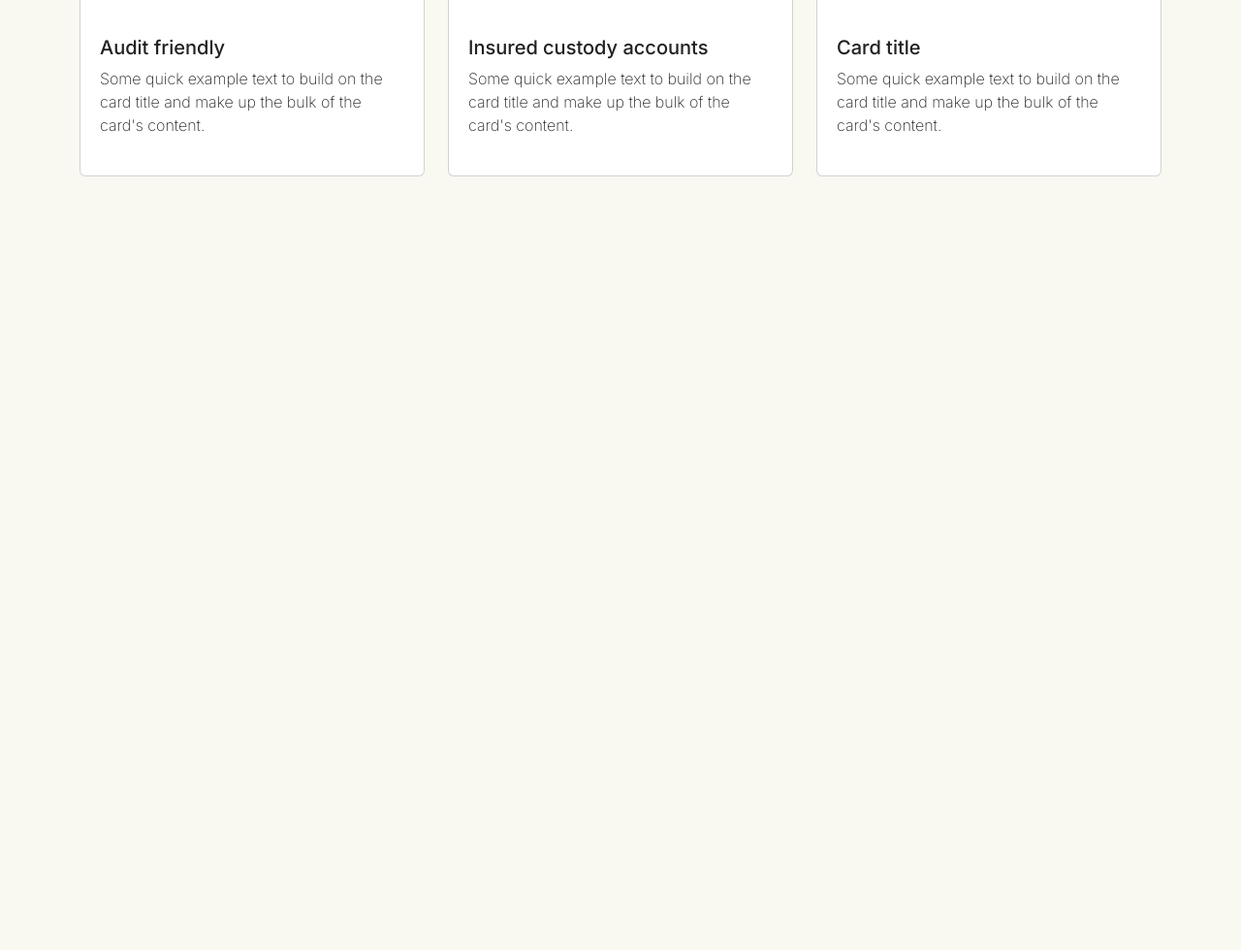
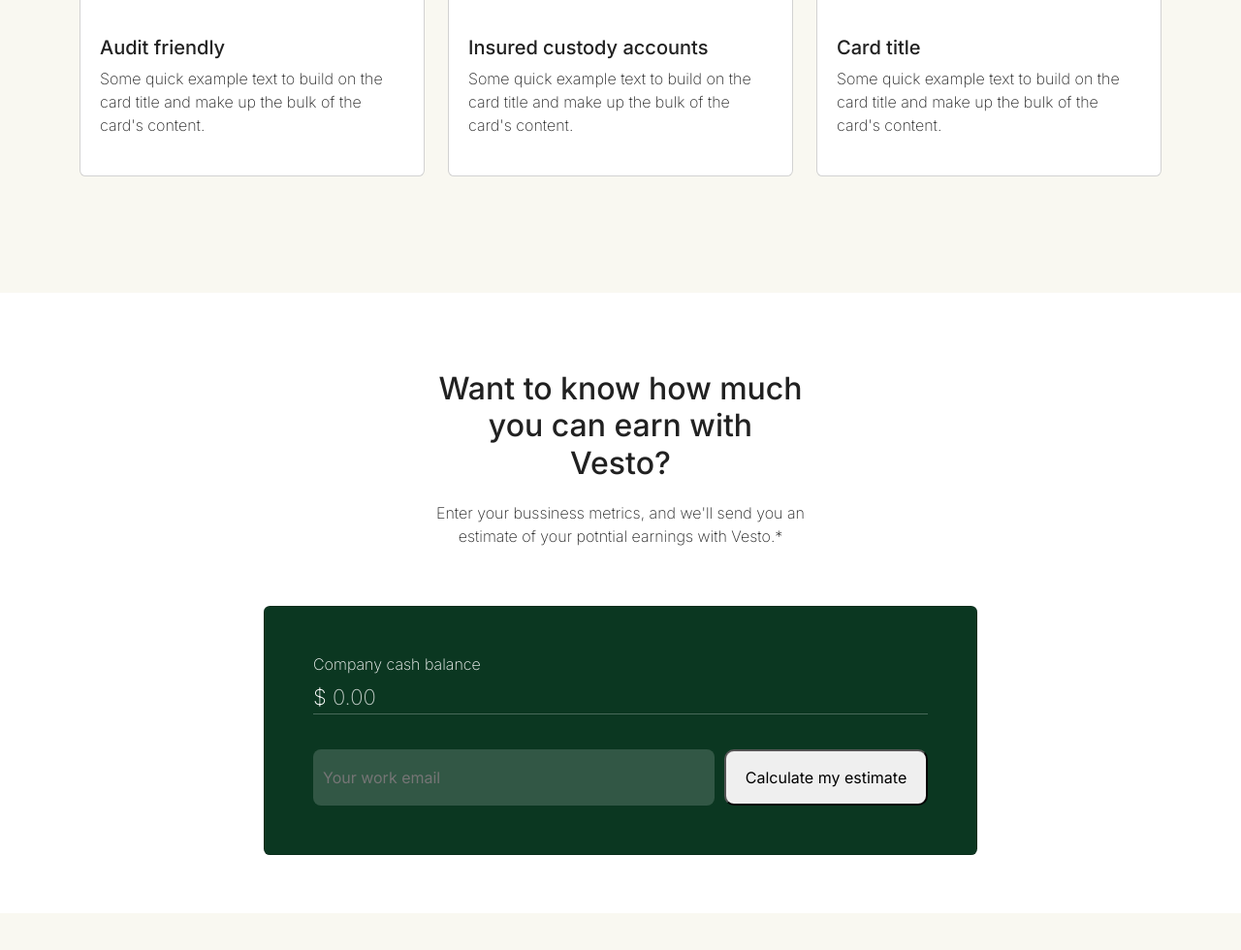
Before and after one commit to elanurbulbul/LandingPageVESTO, a website built with Vite: page src/index.html in a window 1280 px wide. Shown: the part 4542-5522 px from the top of the page at 97% size. Before the commit the page ends 4814 px from the top, so only its background shows below. Built offline with nearby package versions, Linux system fonts and the light colour scheme.

Commit message:
AddedNewsletter-section

```diff
--- a/src/index.html
+++ b/src/index.html
@@ -545,6 +545,37 @@
                 </div>
             </div>
         </section>
+        <section class="newsletter-section">
+            <div class="container">
+                <div class="newsletter-title">
+                    <h2>Want to know how much you can earn with Vesto?</h2>
+                </div>
+                <div class="newsletter-description">
+                    <p>Enter your bussiness metrics, and we'll send you an estimate of your potntial earnings with
+                        Vesto.*</p>
+                </div>
+                <div class="row justify-content-center ">
+                    <div class="col-lg-8 col-md-10 col-12">
+                        <div class="card bg-primary">
+                                <div class="newsletter-card">
+                                    <h6 class="newsletter-card-title">Company cash balance</h6>
+                                    <p class="newsletter-card-description">$ <span>0.00</span></p>
+                                    <hr>
+                                    <div class="newsletter-input-part d-flex flex-wrap flex-row ">
+                                        <input id="email-address" name="email" type="email" autocomplete="email" required
+                                            class=" newsletter-input flex-grow-1 "
+                                            placeholder="Your work email">
+                                        <button type="submit"
+                                            class="newsletter-button ">Calculate my estimate</button>
+                                    </div>
+                                </div>
+
+                        </div>
+                    </div>
+                </div>
+
+            </div>
+        </section>
     </main>
 </body>
 
--- a/src/styles/style.scss
+++ b/src/styles/style.scss
@@ -72,7 +72,7 @@
   }
 }
 .brands-section {
-  background: #F2F1E8;
+  background: #f2f1e8;
   text-align: center;
   padding: 50px 0;
   margin-bottom: 0;
@@ -80,7 +80,7 @@
     font-size: 21px;
     margin-bottom: 50px;
   }
-   .brands-section-list {
+  .brands-section-list {
     width: 100%;
   }
 }
@@ -102,7 +102,7 @@
 }
 .testimionial-section {
   color: white;
-  margin:0;
+  margin: 0;
   padding: 60px 0;
   .testimionial-text {
     font-size: 36.4px;
@@ -117,60 +117,60 @@
     max-width: 320px;
   }
 }
-.bento-card-section{
+.bento-card-section {
   padding: 60px 0;
   margin: 0;
-  .bento-title{
+  .bento-title {
     margin-bottom: 50px;
   }
-  .card{
+  .card {
     background: white;
     width: 100%;
     min-height: 240px;
-    padding:50px;
+    padding: 50px;
     margin-bottom: 20px;
-    .card-title{
+    .card-title {
       margin: 15px 0;
       font-weight: 400;
       font-size: 18.9px;
     }
   }
 }
-.cta-section{
+.cta-section {
   padding: 60px 0;
   margin: 0;
-  .cta-section-titles{
-    color: #74746A;
+  .cta-section-titles {
+    color: #74746a;
     font-weight: 200;
     margin-bottom: 50px;
-      span{
-        color: black;
-      }
+    span {
+      color: black;
+    }
   }
-  .cta-section-card{
-    .card-second{
-      background: #F2F1E8 !important;
+  .cta-section-card {
+    .card-second {
+      background: #f2f1e8 !important;
     }
-    .card{
+    .card {
       background: white;
       width: 100%;
       min-height: 240px;
-      padding:50px;
+      padding: 50px;
       margin-bottom: 20px;
-      &:first-child{
+      &:first-child {
         background: white;
       }
-      a{
+      a {
         width: 100%;
       }
-      .card-title{
+      .card-title {
         margin: 25px 0;
         font-weight: 400;
         font-size: 18.9px;
       }
-      .card-link{
+      .card-link {
         margin-top: 50px;
-        a{
+        a {
           text-decoration: none;
           padding: 15px;
           background: $primary;
@@ -180,20 +180,77 @@
     }
   }
 }
-.incentives-section{
-  .incentives-text{
+.incentives-section {
+  .incentives-text {
     text-align: center;
     margin-bottom: 40px;
   }
-  .inventices-card{
-    .card{
+  .inventices-card {
+    .card {
+      margin-bottom: 30px;
       background: white;
-      .card-body{
-        padding:40px 20px;
+      .card-body {
+        padding: 40px 20px;
       }
-      img{
+      img {
         width: 100%;
       }
     }
   }
 }
+.newsletter-section {
+  text-align: center;
+  background: white;
+  padding: 60px 0;
+
+  .newsletter-title{
+    max-width: 384px;
+    margin: 20px auto;
+  }
+  .newsletter-description{
+    max-width: 380px;
+    margin: 20px auto;
+    margin-bottom: 60px;
+  }
+  .newsletter-card{
+    padding: 50px;
+    text-align: start;
+    color: white;
+    .newsletter-card-title{
+      font-weight: 200;
+    }
+    hr{
+      margin-top: 0;
+    }
+    .newsletter-card-description{
+      font-size: 22px;
+      margin-bottom: 0;
+      span{
+        opacity: 75%;
+      }
+    }
+    .newsletter-input-part{
+      width: 100%;
+      .newsletter-input{
+        min-width: 414px;
+        padding: 15px 10px;
+        margin-top: 20px;
+        margin-right: 10px;
+        border-radius: 8px;
+        border: none;
+        background: rgba(255, 255, 255, 0.16) !important;
+        input{
+          background:none;
+        }
+      }
+      .newsletter-button{
+
+        min-width: 210px;
+        border-radius: 10px;
+        padding:15px 10px;
+        margin-top: 20px;
+      }
+    }
+  }
+
+}
```
